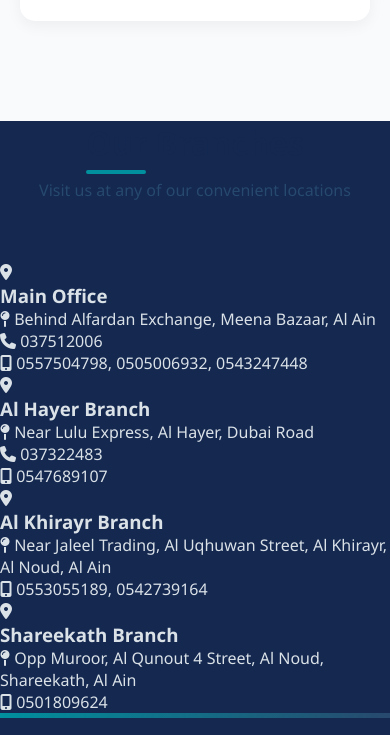
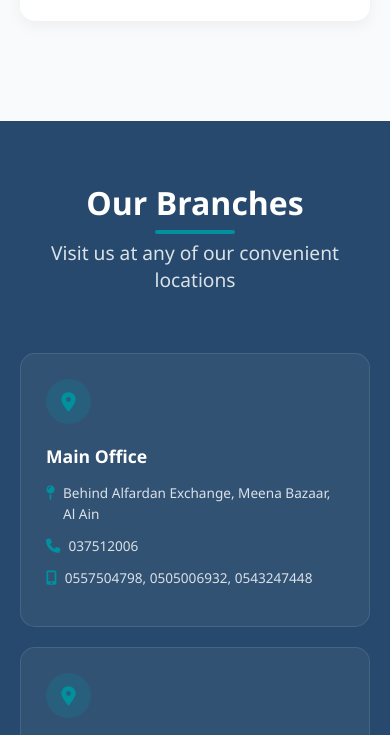
Before and after one commit to ahamedjishfaanms/creativeline, a plain HTML site: page index.html in a window 390 px wide. Shown: the part 10870-11605 px from the top of the page. Drawn offline with Linux system fonts and the light colour scheme.

Commit message:
Update styles.css

```diff
--- a/styles.css
+++ b/styles.css
@@ -1377,6 +1377,186 @@ body.no-scroll {
         margin-bottom: 20px;
     }
 }
+
+/* Updated Branches Section - 4 Cards in One Line */
+.branches-section {
+    padding: 100px 0;
+    background-color: var(--medium-blue);
+    position: relative;
+    overflow: hidden;
+}
+
+.branches-section .container {
+    max-width: 1400px; /* Increased from 1200px to accommodate 4 cards */
+    margin: 0 auto;
+    padding: 0 40px;
+    position: relative;
+    z-index: 2;
+}
+
+.branches-section .section-title {
+    color: var(--white);
+    text-align: center;
+    margin-bottom: 15px;
+}
+
+.branches-section .section-title::after {
+    content: '';
+    position: absolute;
+    bottom: -10px;
+    left: 50%;
+    transform: translateX(-50%);
+    width: 80px;
+    height: 4px;
+    background-color: var(--teal);
+    border-radius: 2px;
+}
+
+.branches-section .section-subtitle {
+    color: var(--light-gray);
+    text-align: center;
+    margin-bottom: 30px;
+    font-weight: 300;
+    font-size: 1.2rem;
+}
+
+.branches-grid {
+    display: grid;
+    grid-template-columns: repeat(4, 1fr); /* Changed to exactly 4 columns */
+    gap: 30px;
+    margin-top: 50px;
+}
+
+.branch-card {
+    background: rgba(255, 255, 255, 0.05);
+    border-radius: 15px;
+    padding: 30px 25px; /* Slightly reduced padding to fit 4 cards */
+    transition: var(--transition);
+    border: 1px solid rgba(255, 255, 255, 0.1);
+    position: relative;
+    overflow: hidden;
+    z-index: 1;
+    display: flex;
+    flex-direction: column;
+    height: 100%;
+}
+
+.branch-card::before {
+    content: '';
+    position: absolute;
+    top: 0;
+    left: 0;
+    width: 5px;
+    height: 0;
+    background: var(--teal);
+    transition: var(--transition);
+    z-index: -1;
+}
+
+.branch-card:hover {
+    transform: translateY(-5px);
+    box-shadow: 0 10px 30px rgba(0, 0, 0, 0.2);
+    background: rgba(255, 255, 255, 0.08);
+}
+
+.branch-card:hover::before {
+    height: 100%;
+}
+
+.branch-icon {
+    width: 50px; /* Slightly reduced size */
+    height: 50px; /* Slightly reduced size */
+    background: rgba(0, 144, 158, 0.2);
+    border-radius: 50%;
+    display: flex;
+    align-items: center;
+    justify-content: center;
+    margin-bottom: 20px;
+    color: var(--teal);
+    font-size: 1.3rem; /* Slightly reduced size */
+}
+
+.branch-card h3 {
+    color: var(--white);
+    margin-bottom: 15px;
+    font-size: 1.2rem; /* Slightly reduced size */
+}
+
+.branch-details {
+    flex: 1;
+}
+
+.branch-details p {
+    color: var(--light-gray);
+    margin-bottom: 12px; /* Slightly reduced margin */
+    display: flex;
+    align-items: flex-start;
+    line-height: 1.5; /* Slightly tighter line height */
+    font-size: 0.9rem; /* Slightly reduced size */
+}
+
+.branch-details i {
+    margin-right: 8px; /* Slightly reduced margin */
+    color: var(--teal);
+    margin-top: 3px;
+    flex-shrink: 0;
+    font-size: 0.9rem; /* Slightly reduced size */
+}
+
+/* Responsive Styles */
+@media (max-width: 1200px) {
+    .branches-grid {
+        grid-template-columns: repeat(2, 1fr); /* 2 columns on medium screens */
+    }
+
+    .branch-card {
+        padding: 25px 20px;
+    }
+}
+
+@media (max-width: 768px) {
+    .branches-section {
+        padding: 80px 0;
+    }
+
+    .branches-section .container {
+        padding: 0 30px;
+    }
+
+    .branches-grid {
+        grid-template-columns: 1fr; /* Single column on small screens */
+        gap: 20px;
+        margin-top: 40px;
+    }
+
+    .branch-card {
+        padding: 25px;
+    }
+
+    .branch-icon {
+        width: 45px;
+        height: 45px;
+        font-size: 1.2rem;
+    }
+
+    .branch-card h3 {
+        font-size: 1.1rem;
+    }
+}
+
+@media (max-width: 480px) {
+    .branches-section {
+        padding: 60px 0;
+    }
+
+    .branches-section .container {
+        padding: 0 20px;
+    }
+
+    .branch-details p {
+        font-size: 0.85rem;
+    }
+}
 /* Modern Footer Styles with Vertical Alignment */
 .footer {
     background-color: var(--dark-blue);
@@ -1502,56 +1682,18 @@ body.no-scroll {
     transform: translateX(5px);
 }
 
-/* Improved Contact Section with Vertical Alignment */
-.footer-contact {
-    display: flex;
-    flex-direction: column;
-}
-
-.contact-grid {
-    display: grid;
-    gap: 20px;
-}
-
-.contact-item {
-    display: flex;
-    gap: 15px;
+/* Simplified Footer Contact */
+.footer-contact p {
+    margin-bottom: 15px;
+    display: flex;
     align-items: flex-start;
-    background: rgba(255, 255, 255, 0.05);
-    padding: 15px;
-    border-radius: 8px;
-    border-left: 3px solid var(--teal);
-}
-
-.contact-icon {
+    line-height: 1.6;
+}
+
+.footer-contact i {
+    margin-right: 10px;
     color: var(--teal);
-    font-size: 1.1rem;
-    padding-top: 3px;
-}
-
-.contact-details {
-    flex: 1;
-}
-
-.contact-details h4 {
-    color: var(--white);
-    margin-bottom: 8px;
-    font-size: 1.1rem;
-}
-
-.contact-details p {
-    margin-bottom: 6px;
-    line-height: 1.6;
-    font-size: 0.9rem;
-    opacity: 0.9;
-    display: flex;
-    align-items: center;
-    gap: 8px;
-}
-
-.contact-details i {
-    color: var(--teal);
-    font-size: 0.9rem;
+    margin-top: 3px;
 }
 
 .footer-bottom {
```
